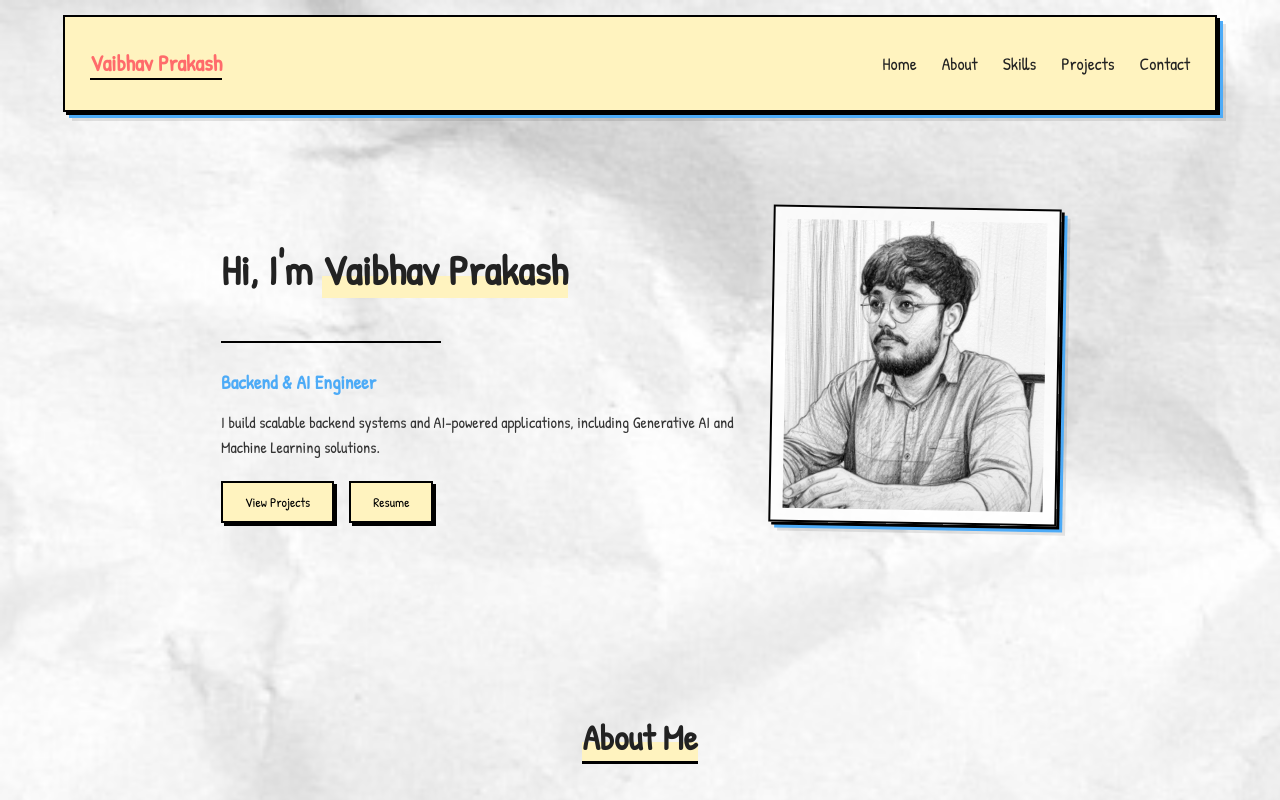
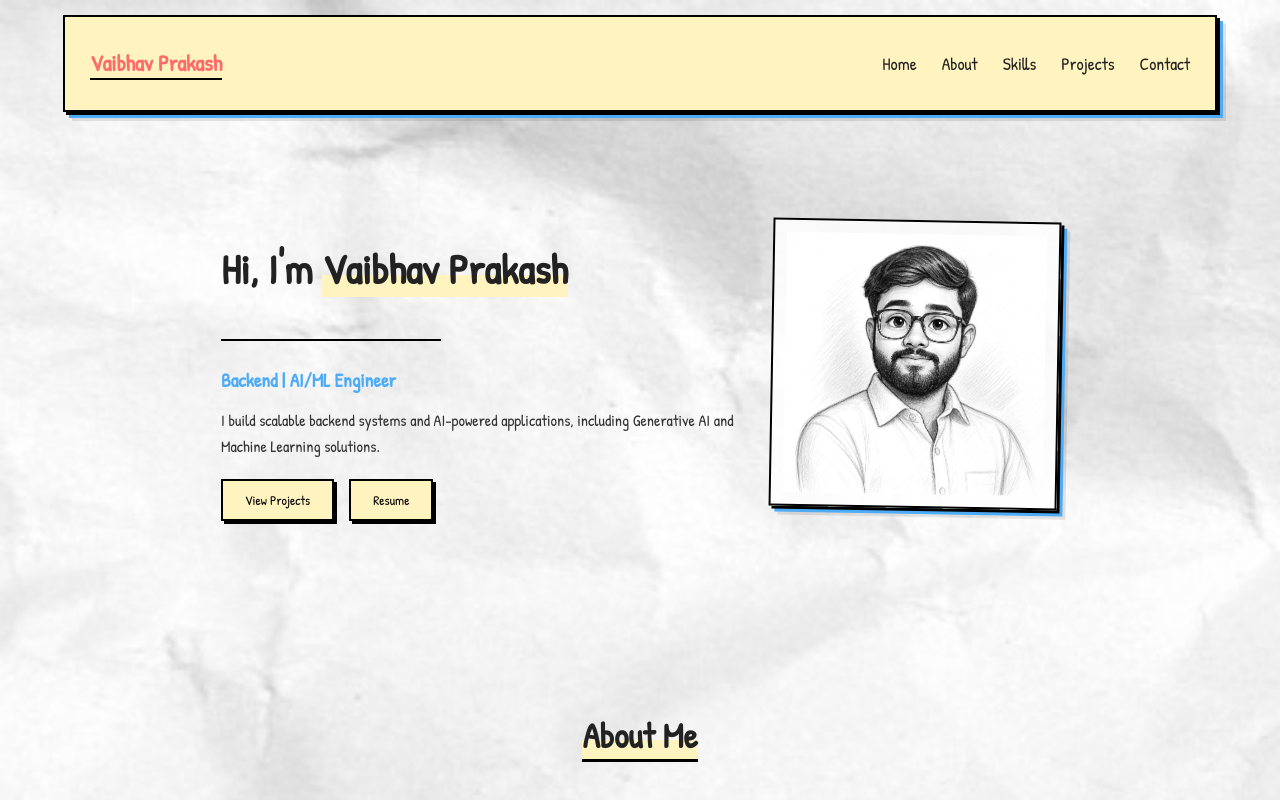
Before and after one commit to 22-vaibhav/Portfolio, a React (Vite) app: page / in a window 1280 px wide. Shown: the top 800 px of the page. Built offline with nearby package versions, Linux system fonts and the light colour scheme.

Commit message:
Image changed

```diff
--- a/src/components/Hero.jsx
+++ b/src/components/Hero.jsx
@@ -1,4 +1,5 @@
-import profile from "../assets/profile-sketch.png";
+// import profile from "../assets/profile-sketch.png";
+import profile from "../assets/cartoon-profile-sketch.jpeg";
 import { motion } from "framer-motion";
 
 export default function Hero() {
@@ -43,7 +44,7 @@ export default function Hero() {
           animate={{ opacity: 1 }}
           transition={{ delay: 0.3 }}
         >
-          Backend & AI Engineer
+          Backend | AI/ML Engineer
         </motion.h3>
 
         {/* DESCRIPTION */}
```
